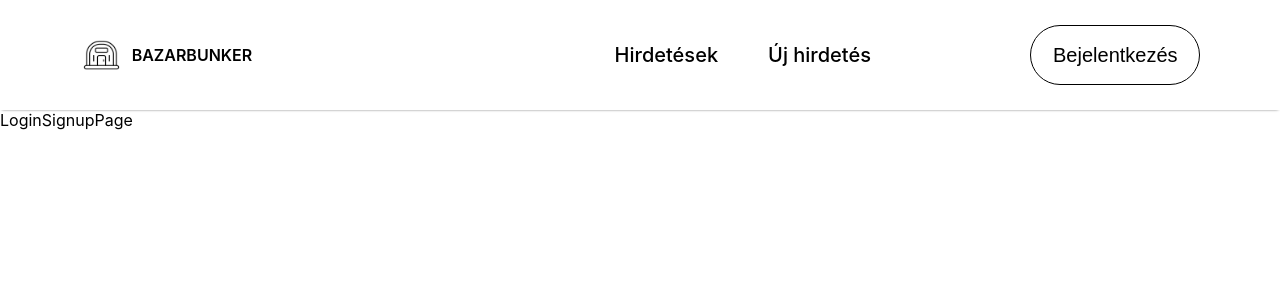
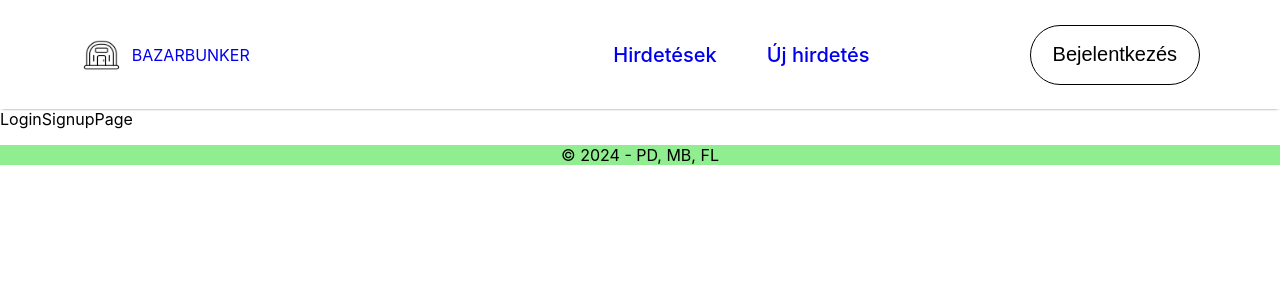
Before and after one commit to farkaslevente/14AA-D-BazarBunker, a React (Create React App) app in the folder frontend_new/: page /login in a window 1280 px wide. Shown: the top 300 px of the page. Built offline with nearby package versions, Linux system fonts and the light colour scheme.

Commit message:
style to navbar added footer (needs adjustment)

```diff
--- a/frontend_new/src/App.js
+++ b/frontend_new/src/App.js
@@ -6,6 +6,7 @@ import { LoginSignupPage } from './Pages/LoginSignupPage';
 import { AllAdsPage } from './Pages/AllAdsPage';
 import { NewAdPage } from './Pages/NewAdPage';
 import { AdDetailsPage } from './Pages/AdDetailsPage';
+import { Footer } from './Components/Footer/Footer';
 
 function App() {
   return (
@@ -25,6 +26,7 @@ function App() {
           <Route path='/login' element={<LoginSignupPage/>}/>
         </Routes>
 
+        <Footer/>
       </BrowserRouter>
     </div>
   );
--- /dev/null
+++ b/frontend_new/src/Components/Footer/Footer.css
@@ -0,0 +1,4 @@
+.footer {
+    background: lightgreen;
+    text-align: center;
+}
--- /dev/null
+++ b/frontend_new/src/Components/Footer/Footer.jsx
@@ -0,0 +1,10 @@
+import React from 'react'
+import './Footer.css'
+
+export const Footer = () => {
+  return (
+    <div className='footer'>
+        <p>{'\u00a9'} 2024 - PD, MB, FL</p>
+    </div>
+  )
+}
--- a/frontend_new/src/Components/Navbar/Navbar.jsx
+++ b/frontend_new/src/Components/Navbar/Navbar.jsx
@@ -1,6 +1,7 @@
 import React, { useState } from 'react'
 import './Navbar.css'
 import logo from '../Assets/bunker.png'
+import { Link } from 'react-router-dom'
 
 export const Navbar = () => {
     const [menu, setMenu] = useState("hirdetes")
@@ -9,14 +10,14 @@ export const Navbar = () => {
     <div className='navbar'>
       <div className="nav-logo">
         <img src={logo} alt="" className='nav-img-size'/>
-        <p>BAZARBUNKER</p>
+        <a href='/' style={{textDecoration: 'none'}}>BAZARBUNKER</a>
       </div>
       <ul className='nav-menu'>
-        <li onClick={()=>{setMenu("hirdetesek")}}>Hirdetések{menu==="hirdetesek"?<hr/>:<></>}</li>
-        <li onClick={()=>{setMenu("ujhirdetes")}}>Új hirdetés{menu==="ujhirdetes"?<hr/>:<></>}</li>
+        <li onClick={()=>{setMenu("hirdetesek")}}><Link style={{textDecoration: 'none'}} to='/hirdetesek'>Hirdetések</Link>{menu==="hirdetesek"?<hr/>:<></>}</li>
+        <li onClick={()=>{setMenu("ujhirdetes")}}><Link style={{textDecoration: 'none'}} to='/ujhirdetes'>Új hirdetés</Link>{menu==="ujhirdetes"?<hr/>:<></>}</li>
       </ul>
       <div className="nav-login">
-        <button>Bejelentkezés</button>
+        <Link style={{textDecoration: 'none'}} to='/bejelentkezes'><button>Bejelentkezés</button></Link>
       </div>
     </div>
   )
```
